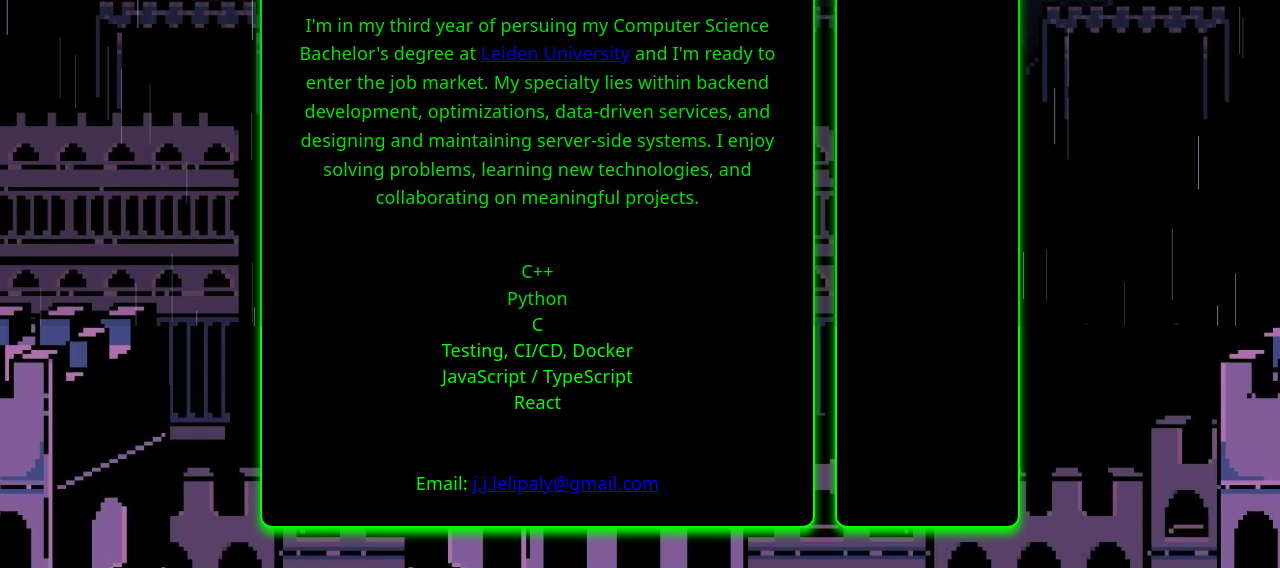
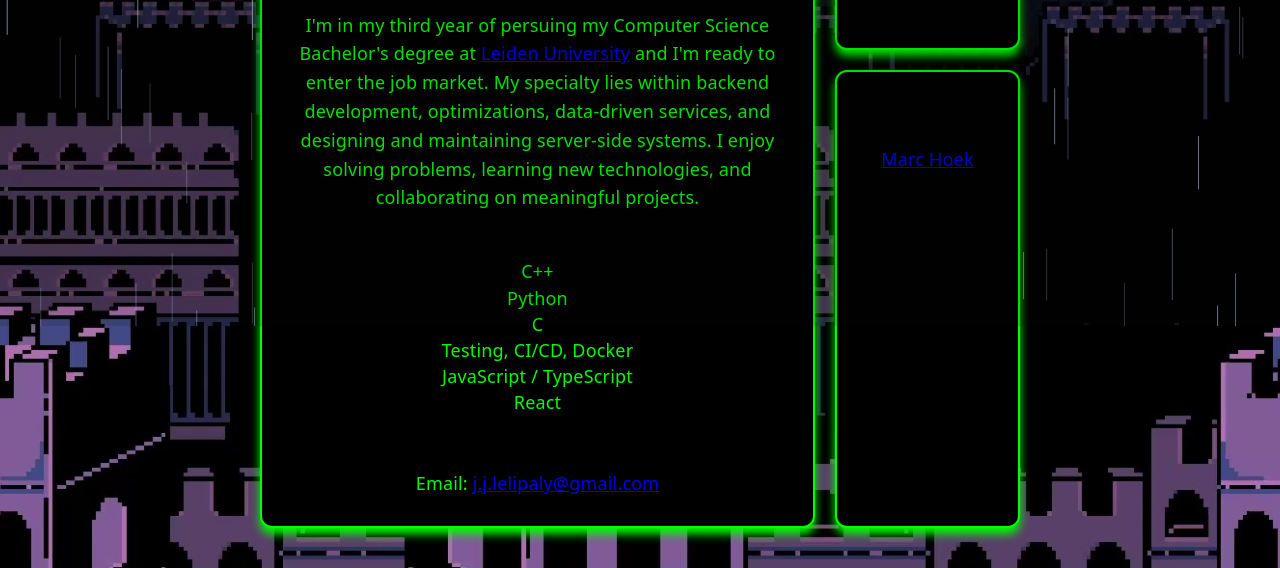
Before and after one commit to Craftoonix/jjlelipaly.nl, a React (Vite) app: page / in a window 1280 px wide. Shown: the part 474-1042 px from the top of the page. Built offline with nearby package versions, Linux system fonts and the light colour scheme.

Commit message:
Added a Socials list and a Friends list

```diff
--- a/src/Board.css
+++ b/src/Board.css
@@ -10,7 +10,8 @@
         max-width: 760px;
         display: grid;
         grid-template-areas:
-            "content menu";
+            "content socials"
+            "content friends";
         grid-template-columns: 3fr 1fr;
         gap: 20px
     }
@@ -25,14 +26,23 @@
         grid-area: content;
     }
 
-    .menu {
+    .socials {
         background: rgba(0, 0, 0, 0);
         border-radius: 12px;
         padding: 28px;
         border: 2px solid #00ff00;
         box-shadow: 0 6px 10px rgb(0, 255, 0);
         background-color: black;
-        grid-area: menu;
+        grid-area: socials;
+    }
+    .friends {
+        background: rgba(0, 0, 0, 0);
+        border-radius: 12px;
+        padding: 28px;
+        border: 2px solid #00ff00;
+        box-shadow: 0 6px 10px rgb(0, 255, 0);
+        background-color: black;
+        grid-area: friends;
     }
 
     .avatar {
--- a/src/Board.tsx
+++ b/src/Board.tsx
@@ -40,8 +40,18 @@ function Message(){
             Email: <a href="mailto:j.j.lelipaly@gmail.com">j.j.lelipaly@gmail.com</a>
           </p>
         </div>
-        <div className={"menu"}>
-
+        <div className={"socials"}>
+          <h2>Socials</h2>
+          <ul className={"list"}>
+            <li><a href="https://github.com/Craftoonix" target="_blank" rel="noreferrer">GitHub</a></li>
+            <li><a href="https://x.com/Craftoonix" target="_blank" rel="noreferrer">Twitter</a></li>
+          </ul>
+        </div>
+        <div className={"friends"}>
+          <h2>Friends</h2>
+          <ul className={"list"}>
+            <li><a href="https://marchoek.nl" target="_blank" rel="noreferrer">Marc Hoek</a></li>
+          </ul>
         </div>
       </div>
     </main>
```
